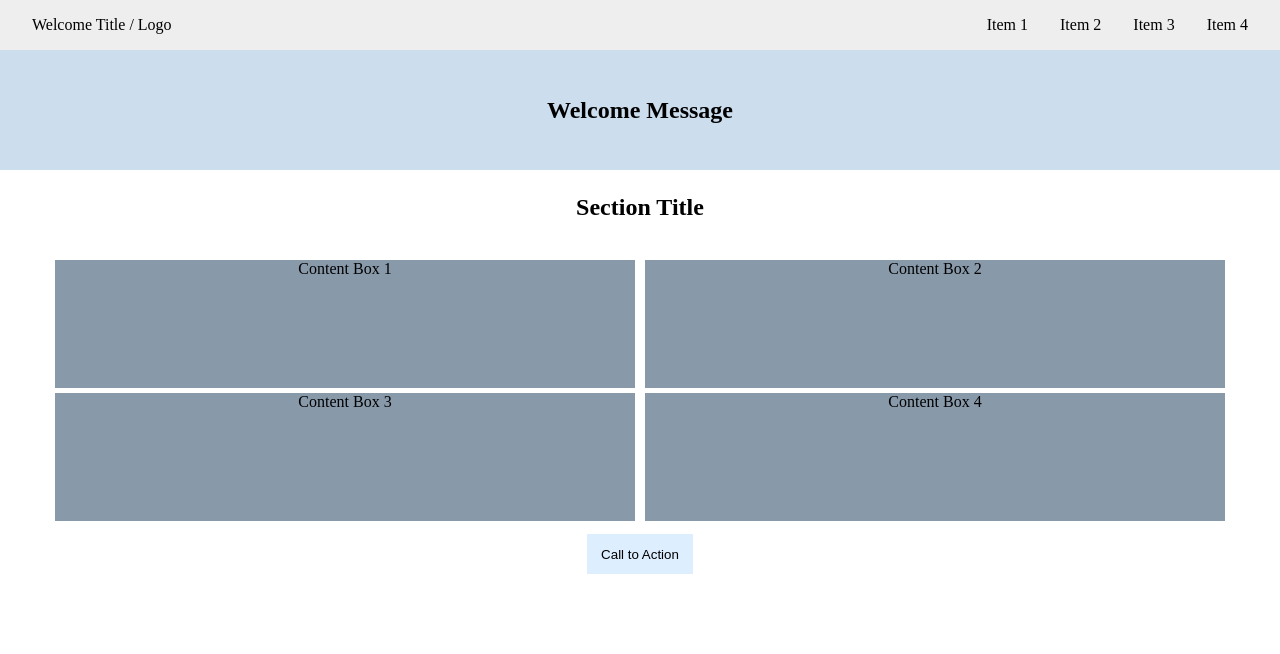
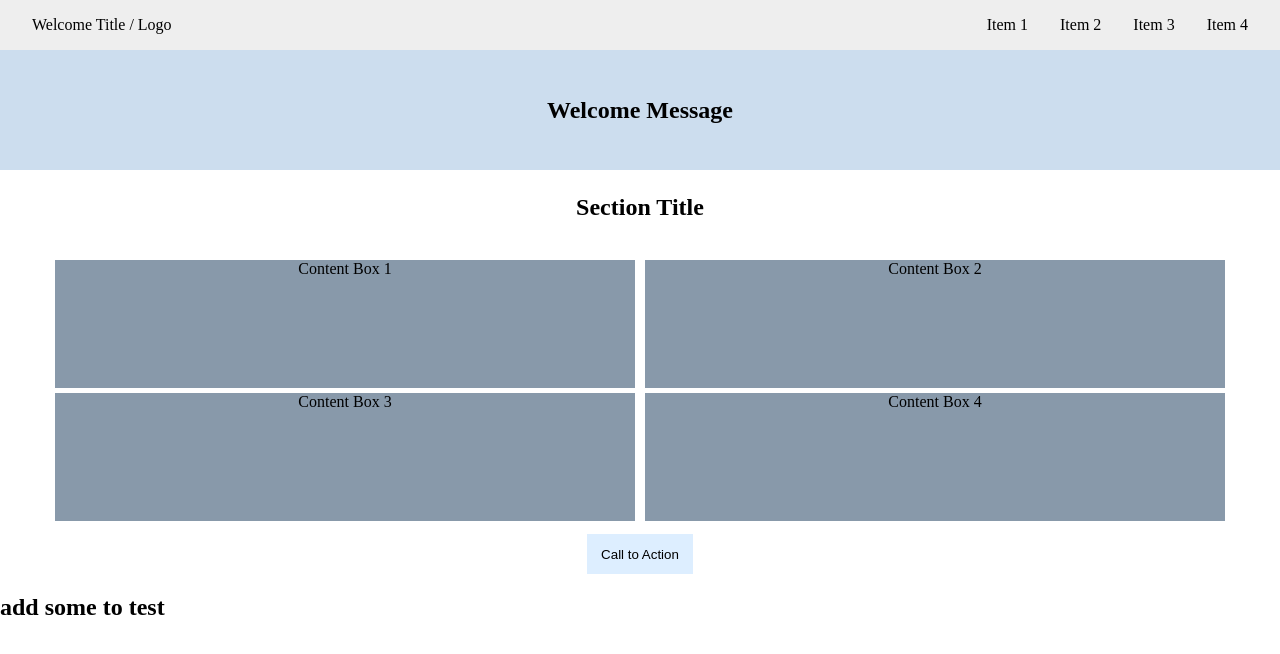
Before and after one commit to JuneLin2001/remote-assignments, a React (Vite) app in the folder week-4/: page / in a window 1280 px wide. Shown: the top 654 px of the page. Built offline with nearby package versions, Linux system fonts and the light colour scheme.

Commit message:
add some test

```diff
--- a/week-4/src/App.jsx
+++ b/week-4/src/App.jsx
@@ -97,6 +97,7 @@ function App() {
     <>
       <Header />
       <Section />
+      <h2>add some to test</h2>
     </>
   );
 }
```
